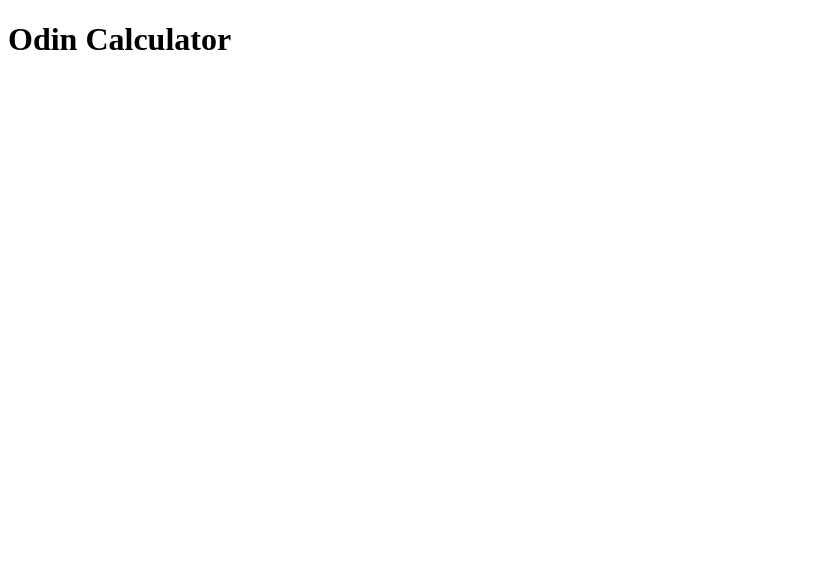
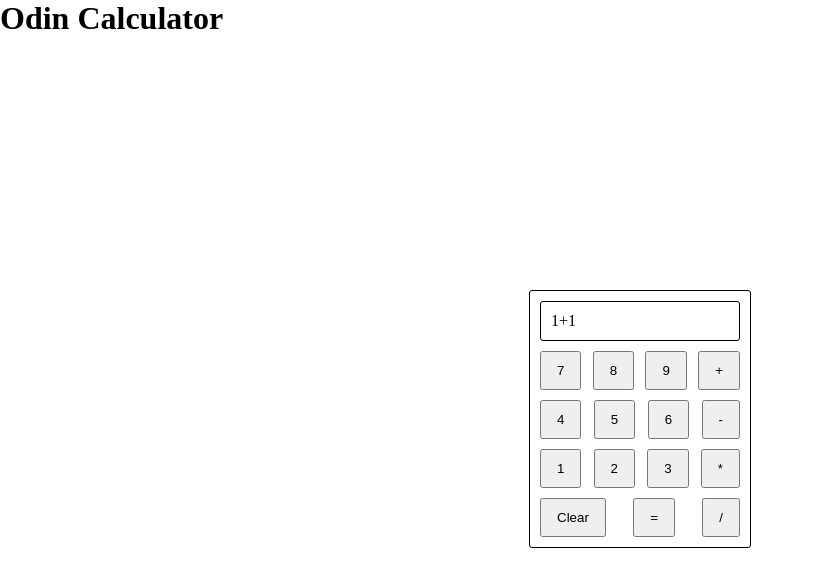
Before and after one commit to OjeyLiew/odin_calculator, a plain HTML site: page index.html in a window 1280 px wide. Shown: the whole page, without its empty margins (0-813 px from the left). Drawn offline with Linux system fonts and the light colour scheme.

Commit message:
Add html elements for the calculator

```diff
--- a/index.html
+++ b/index.html
@@ -7,6 +7,60 @@
 	</head>
 	<body>
 		<h1>Odin Calculator</h1>
+		<div class="container">
+			<div class="calculator">
+				<div class="display">
+					1+1
+				</div>
+				<div class="buttons">
+					<button>
+						7
+					</button>
+					<button>
+						8
+					</button>
+					<button>
+						9
+					</button>
+					<button>
+						+
+					</button>
+					<button>
+						4
+					</button>
+					<button>
+						5
+					</button>
+					<button>
+						6
+					</button>
+					<button>
+						-
+					</button>
+					<button>
+						1
+					</button>
+					<button>
+						2
+					</button>
+					<button>
+						3
+					</button>
+					<button>
+						*
+					</button>
+					<button>
+						Clear
+					</button>
+					<button>
+						=
+					</button>
+					<button>
+						/
+					</button>
+				</div>
+			</div>
+		</div>
 		<script src="index.js"></script>
 	</body>
 </html>
--- a/style.css
+++ b/style.css
@@ -0,0 +1,45 @@
+* {
+	margin: 0;
+	padding: 0;
+	box-sizing: border-box;
+}
+
+body {
+	height: 100vh;
+	display: flex;
+	flex-direction: column;
+}
+
+.container {
+	flex-grow: 1;
+	display: flex;
+	justify-content: center;
+	align-items: center;
+}
+
+.calculator {
+	display: flex;
+	flex-direction: column;
+	gap: 10px;
+	border: 1px solid black;
+	padding: 10px;
+	border-radius: 3px;
+}
+
+.display {
+	padding: 10px;
+	border: 1px solid black;
+	border-radius: 3px;
+}
+
+.buttons {
+	display: flex;
+	justify-content: space-between;
+	flex-wrap: wrap;
+	gap: 10px;
+	width: 200px;
+}
+
+button {
+	padding: 10px 15px;
+}
```
